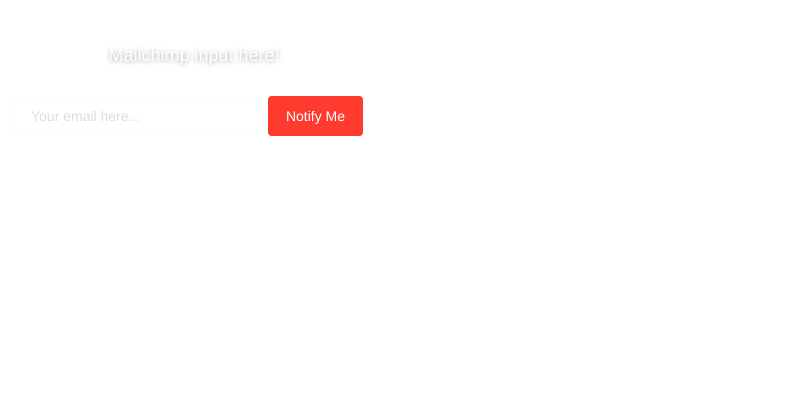
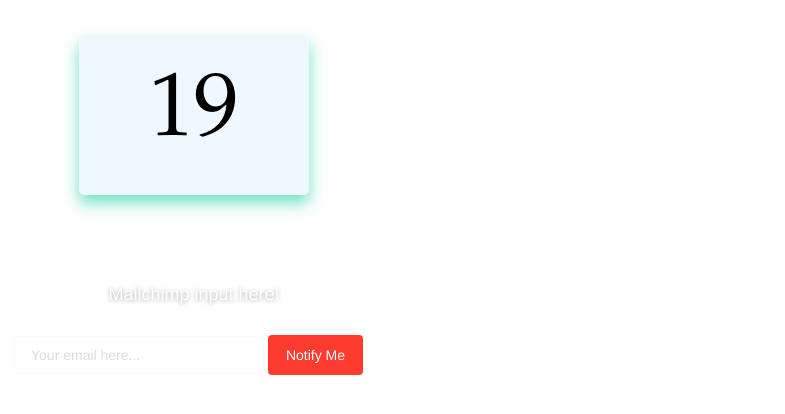
Before and after one commit to SnabithReddySama/udWebExeLandpg, a plain HTML site: page index.html in a window 1280 px wide. Shown: the part 84-498 px from the top of the page, without its empty margins (446-1231 px from the left). Drawn offline with Linux system fonts and the light colour scheme; a web font is replaced by a local one.

Commit message:
Card Added

```diff
--- a/css/mycss.css
+++ b/css/mycss.css
@@ -8,7 +8,7 @@ body{
     position: relative;
 }
 
-#navbar-full, .footer{
+#navbar-full, .footer,.cardy{
     flex:1 100%;
 }
 
@@ -33,3 +33,18 @@ body{
         margin-top: 2rem;
     }
 }
+
+h1.card {
+    box-shadow: 0 8px 16px 0 rgba(7, 204, 155, 0.575);
+    transition: 0.3s;
+    text-align: center;
+    width: fit-content;
+    font-size: 9rem;
+    font-family:garamond;
+    border-radius: 5px;
+    padding: 3rem 7rem;
+    display: flex;
+    margin: 4rem auto;
+    color: black;
+    background-color: aliceblue;
+}
--- a/index.html
+++ b/index.html
@@ -105,8 +105,11 @@
 
     <div class="main" style="background-image: url('images/cyber_city.jpg');">
 
-      <!-- create a card by yourself (better) -->
-
+      <div class="cardy">
+        <h1 class="card">
+          0
+        </h1>
+      </div>
 
       <div class="container">
           <!-- <h1 class="logo cursive">
@@ -124,7 +127,7 @@
                         <form class="form-inline" role="form">
                           <div class="form-group">
                             <label class="sr-only" for="exampleInputEmail2">Email address</label>
-                            <input type="email" class="form-control transparent" placeholder="Your email here...">
+                            <input type="email" class="form-control transparent" placeholder="Your email here..." >
                           </div>
                           <button type="submit" class="btn btn-danger btn-fill">Notify Me</button>
                         </form>
--- a/js/ct-navbar.js
+++ b/js/ct-navbar.js
@@ -2,11 +2,24 @@ searchVisible = 0;
 transparent = true;
 hasTransparent = false;
 
-$(document).ready(function(){
-   if($('nav[role="navigation"]').hasClass('navbar-transparent')){
-        hasTransparent = true;
-   }
-   $('[data-toggle="search"]').click(function(){
+function displayRemainingTime(){
+    let maxTime=1010;
+    let startDate = new Date(2021, 02, 11);
+    let msToDays=1000*60*60*24;
+
+    let spentTime=new Date();
+    let remainingTime=new Date();
+    let today=new Date();
+    let targetDate=new Date();
+    targetDate=new Date(startDate.getTime()+(maxTime*msToDays));
+
+    remainingTime=(targetDate-today)/msToDays;
+    spentTime=(today-startDate)/msToDays;
+    $("h1.card").html(Math.ceil(spentTime));
+}
+
+function navBarSearchToggle(){
+    $('[data-toggle="search"]').click(function(){
         if(searchVisible == 0){
             searchVisible = 1;
             $(this).parent().addClass('active');
@@ -24,6 +37,17 @@ $(document).ready(function(){
             });
         }
     });
+}
+
+$(document).ready(function(){
+    displayRemainingTime();
+
+    if($('nav[role="navigation"]').hasClass('navbar-transparent')){
+        hasTransparent = true;
+    }
+
+    navBarSearchToggle();
+
 
 });
 
```
